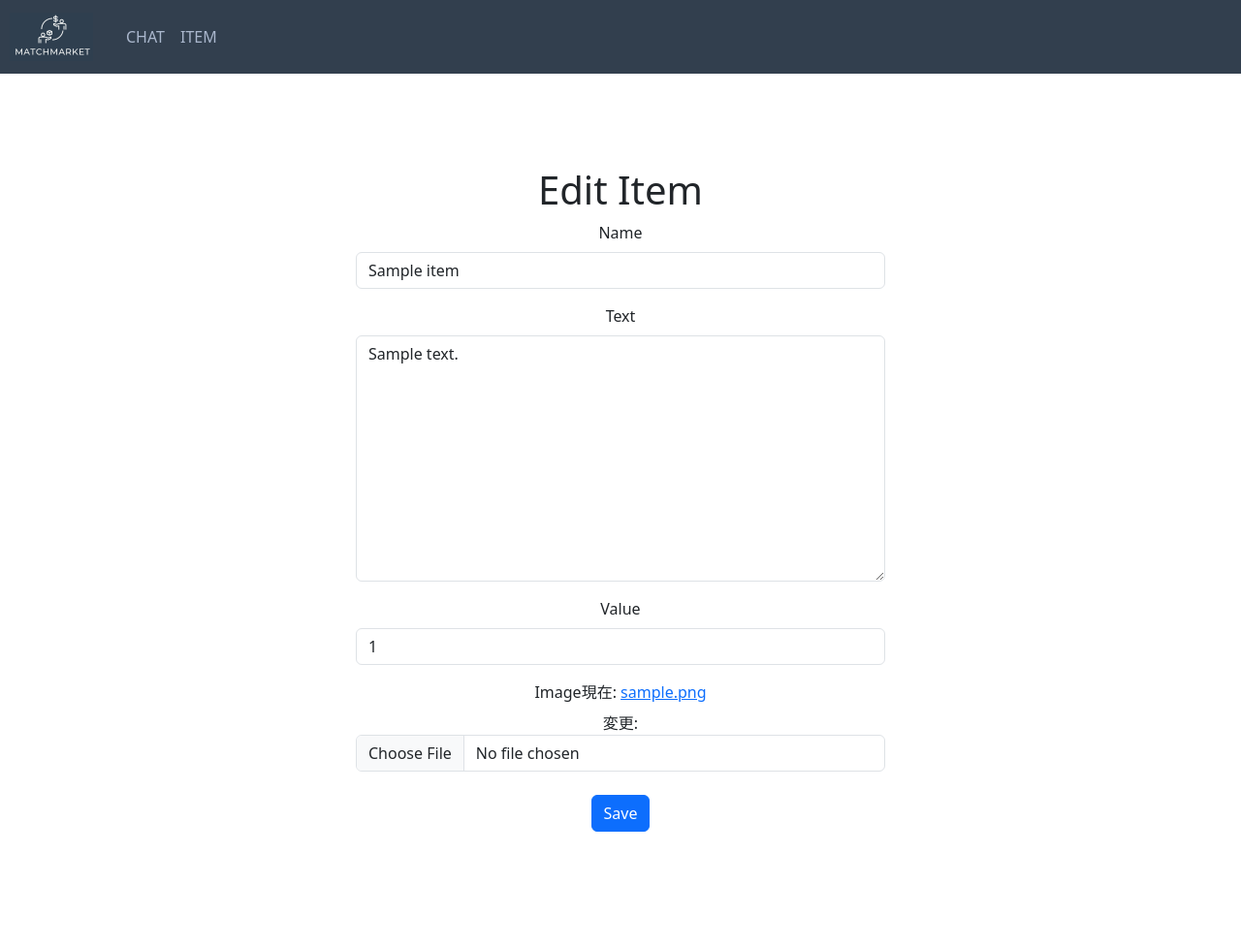
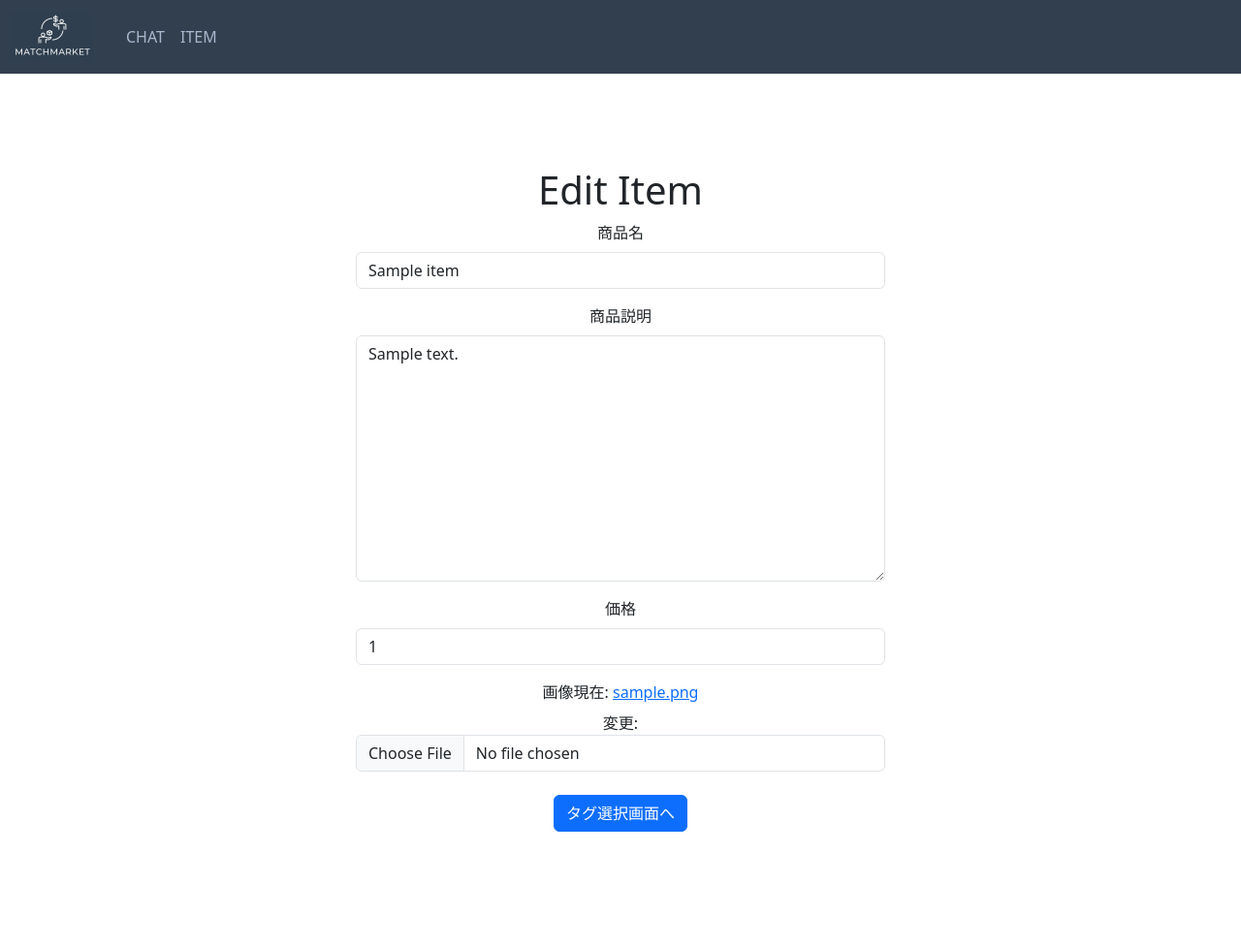
Before and after one commit to yanaih16/gPBL_2023_summer, a Django app: page /item_list/1/ in a window 1280 px wide. Shown: the whole page at 97% size. Run offline with Django 4.2, Linux system fonts and the light colour scheme; a user stored in the database is signed in; tables that the repository leaves empty hold one stand-in row (values such as "Sample post"); some libraries are stand-ins or nearby versions.

Commit message:
formをきれいにした タグ選択画面に遷移するようにした

```diff
--- a/app/views/item_update.py
+++ b/app/views/item_update.py
@@ -1,11 +1,15 @@
 from django.views.generic import UpdateView
-from django.urls import reverse_lazy
+from django.urls import reverse
 from ..models import Item
 from django import forms
 from django.contrib.auth.mixins import LoginRequiredMixin
 
 
 class ItemForm(forms.ModelForm):
+    name = forms.CharField(label="商品名")
+    text = forms.CharField(label="商品説明", widget=forms.Textarea)
+    value = forms.IntegerField(label="価格")
+    image = forms.ImageField(label="画像")
     class Meta:
         model = Item
         fields = ['name', 'text', 'value', 'image']  # 必要なフィールドのみを指定
@@ -21,9 +25,10 @@ class ItemUpdateView(LoginRequiredMixin, UpdateView):
     model = Item
     form_class = ItemForm
     template_name = 'item/item_update.html'
-    success_url = reverse_lazy("item_list")  # 成功時のリダイレクト先を指定
     login_url = 'login'
 
     # ログイン中のユーザーのみアクセス可能
     def get_queryset(self):
         return Item.objects.filter(user_id=self.request.user)
+    def get_success_url(self):
+        return reverse("item_tag_add", args=[str(self.object.pk)])
--- a/templates/item/item_update.html
+++ b/templates/item/item_update.html
@@ -5,11 +5,11 @@
     <div class="row py-lg-5">
       <div class="col-lg-6 col-md-8 mx-auto">
         <h1 class="fw-light">Edit Item</h1>
-        <form method="post">
+        <form method="post" enctype="multipart/form-data">
             {% csrf_token %}
             {% bootstrap_form form %}
             <p>
-                <button type="submit" class="btn btn-primary my-2">Save</button>
+                <button type="submit" class="btn btn-primary my-2">タグ選択画面へ</button>
               </p>
         </form>
 
```
Also changed, not shown: templates/item/add.html (+17 -5 lines).
